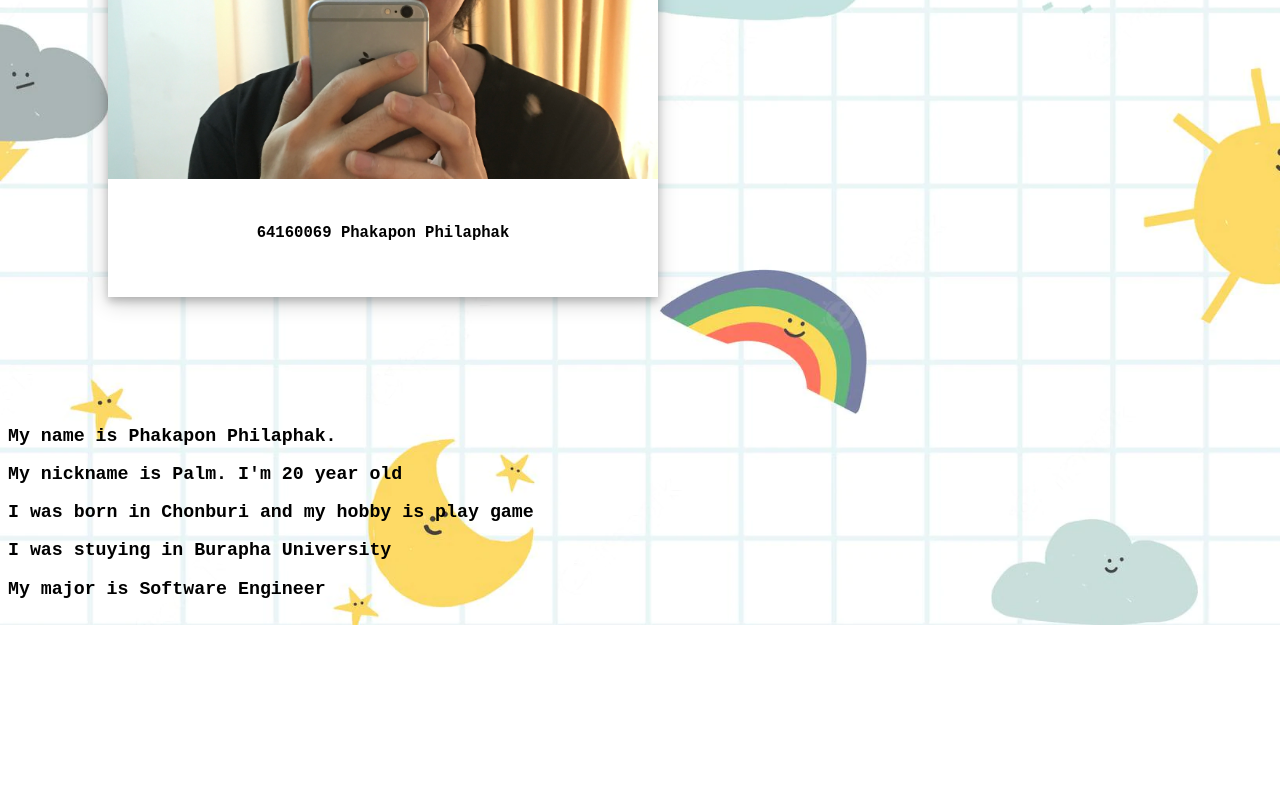
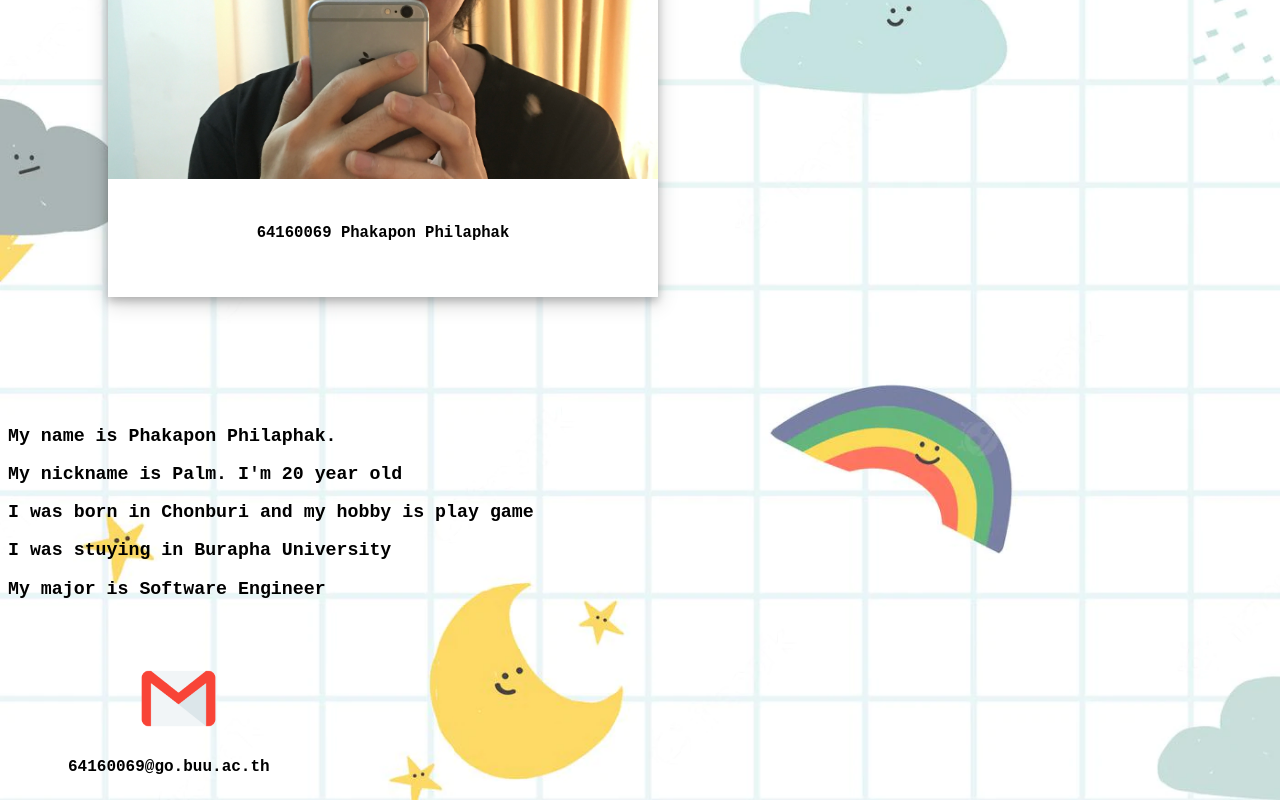
Before and after one commit to 64160069/88823764, a plain HTML site: page index.html in a window 1280 px wide. Shown: the part 420-1220 px from the top of the page. Before the commit the page ends 1045 px from the top, so only its background shows below. Drawn offline with Linux system fonts and the light colour scheme.

Commit message:
Portfolio

```diff
--- a/index.html
+++ b/index.html
@@ -8,7 +8,7 @@
 <body>
 
     <div class="div1">
-        <h1>Portfo<span>lio</span></h1>
+        <h1>Portf<span>olio</span></h1>
     </div>
 
     <div class="div2">
@@ -28,8 +28,19 @@
         <h3>I was born in Chonburi and my hobby is play game</h3>
         <h3>I was stuying in Burapha University</h3>
         <h3>My major is Software Engineer</h3>
+        <div class="Email">
+            <img src="email.png" alt="" style="width:30%">
+        </div>
+        <div class="emailfont">
+            <p>64160069@go.buu.ac.th</p>
+        </div>
+
 
     </div>
+
+
+
+
 
 
 
--- a/style.css
+++ b/style.css
@@ -46,8 +46,24 @@ h1 {
 .description {
     display: inline-block;
     font-family: monospace;
-    vertical-align: 180;
+    vertical-align: 20;
     font-size: larger;
+}
+
+.Email {
+    margin-top: 60;
+    display: block;
+    margin-left: auto;
+    margin-right: auto;
+    width: 50%;
+}
+
+.emailfont {
+    margin-top: 20;
+    margin-left: 60;
+    font-weight: bold;
+    font-family: monospace;
+    font-size: large;
 }
 
 div.container {
```
Also changed, not shown: email.png (added).
